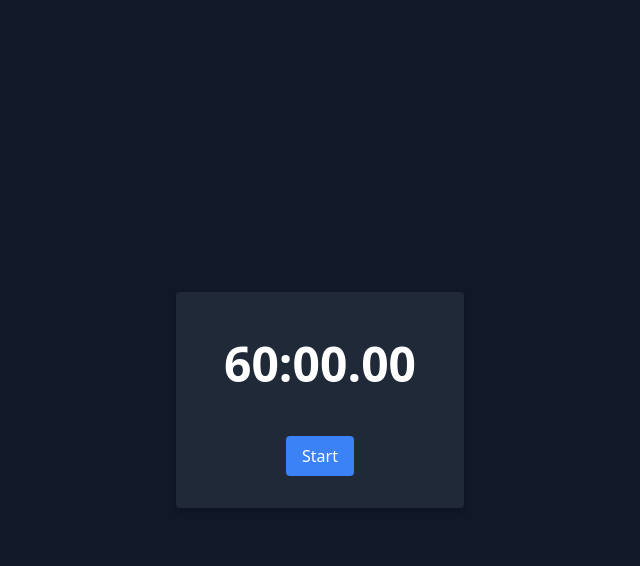
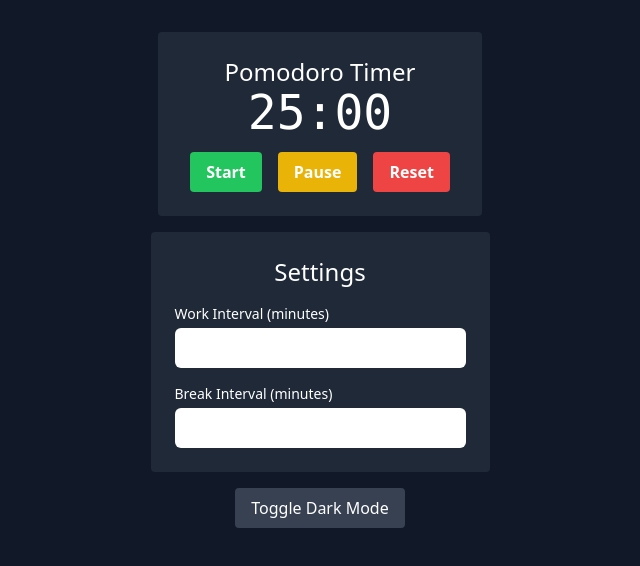
Before and after one commit to ojuan19/sample-backend, a React (Vite) app: page / in a window 1280 px wide. Shown: the top 566 px of the page, without its empty margins (320-960 px from the left). Built offline with nearby package versions, Linux system fonts and the light colour scheme.

Commit message:
Reset repo and add my new files

```diff
--- a/src/App.tsx
+++ b/src/App.tsx
@@ -1,48 +1,22 @@
 import React, { useState, useEffect } from 'react';
-import TimerDisplay from './components/TimerDisplay';
-import TimerControls from './components/TimerControls';
-import { formatTime } from './utils/time';
+import Timer from './components/Timer';
+import Settings from './components/Settings';
+import DarkModeToggle from './components/DarkModeToggle';
 
 const App: React.FC = () => {
-  const [timeRemaining, setTimeRemaining] = useState<number>(3600000); // 60 minutes in milliseconds
-  const [isRunning, setIsRunning] = useState<boolean>(false);
+  const [isDarkMode, setIsDarkMode] = useState<boolean>(true);
 
   useEffect(() => {
-    let interval: NodeJS.Timeout | null = null;
+    document.documentElement.classList.toggle('dark', isDarkMode);
+  }, [isDarkMode]);
 
-    if (isRunning) {
-      interval = setInterval(() => {
-        setTimeRemaining((prevTime) => {
-          if (prevTime <= 0) {
-            clearInterval(interval!);
-            return 0;
-          }
-          return prevTime - 1;
-        });
-      }, 1);
-    } else if (!isRunning && interval) {
-      clearInterval(interval);
-    }
-
-    return () => {
-      if (interval) clearInterval(interval);
-    };
-  }, [isRunning]);
-
-  const handleStart = () => {
-    setIsRunning(true);
-  };
-
-  const handlePause = () => {
-    setIsRunning(false);
-  };
+  const toggleDarkMode = () => setIsDarkMode(prevMode => !prevMode);
 
   return (
-    <div className="flex items-center justify-center min-h-screen bg-gray-900">
-      <div className="bg-gray-800 p-8 rounded shadow-md">
-        <TimerDisplay timeRemaining={timeRemaining} />
-        <TimerControls isRunning={isRunning} onStart={handleStart} onPause={handlePause} />
-      </div>
+    <div className="min-h-screen bg-gray-900 text-white flex flex-col items-center pt-8">
+      <Timer />
+      <Settings />
+      <DarkModeToggle toggleDarkMode={toggleDarkMode} />
     </div>
   );
 };
--- /dev/null
+++ b/src/components/DarkModeToggle.tsx
@@ -0,0 +1,13 @@
+import React from 'react';
+
+const DarkModeToggle: React.FC<{ toggleDarkMode: () => void }> = ({ toggleDarkMode }) => {
+  return (
+    <div className="flex justify-center mt-4">
+      <button onClick={toggleDarkMode} className="bg-gray-700 hover:bg-gray-900 text-white py-2 px-4 rounded">
+        Toggle Dark Mode
+      </button>
+    </div>
+  );
+};
+
+export default DarkModeToggle;
--- /dev/null
+++ b/src/components/Settings.tsx
@@ -0,0 +1,32 @@
+import React, { useState } from 'react';
+
+const Settings: React.FC = () => {
+  const [workInterval, setWorkInterval] = useState<number>(25);
+  const [breakInterval, setBreakInterval] = useState<number>(5);
+
+  return (
+    <div className="flex flex-col items-center bg-gray-800 text-white p-6 mt-4 rounded">
+      <h2 className="text-2xl">Settings</h2>
+      <div className="mt-4">
+        <label className="block text-sm">Work Interval (minutes)</label>
+        <input
+          type="number"
+          value={workInterval}
+          onChange={(e) => setWorkInterval(parseInt(e.target.value))}
+          className="mt-1 block w-full pl-3 pr-12 py-2 text-base border-gray-300 rounded-md"
+        />
+      </div>
+      <div className="mt-4">
+        <label className="block text-sm">Break Interval (minutes)</label>
+        <input
+          type="number"
+          value={breakInterval}
+          onChange={(e) => setBreakInterval(parseInt(e.target.value))}
+          className="mt-1 block w-full pl-3 pr-12 py-2 text-base border-gray-300 rounded-md"
+        />
+      </div>
+    </div>
+  );
+};
+
+export default Settings;
--- /dev/null
+++ b/src/components/Timer.tsx
@@ -0,0 +1,43 @@
+import React, { useState, useEffect } from 'react';
+
+const Timer: React.FC = () => {
+  const [timeLeft, setTimeLeft] = useState<number>(1500); // Default to 25 minutes
+  const [isRunning, setIsRunning] = useState<boolean>(false);
+
+  useEffect(() => {
+    if (!isRunning) return;
+
+    const interval = setInterval(() => {
+      setTimeLeft(prevTime => (prevTime > 0 ? prevTime - 1 : 0));
+    }, 1000);
+
+    return () => clearInterval(interval);
+  }, [isRunning]);
+
+  const startTimer = () => setIsRunning(true);
+  const pauseTimer = () => setIsRunning(false);
+  const resetTimer = () => {
+    setIsRunning(false);
+    setTimeLeft(1500);
+  };
+
+  const formatTime = (seconds: number) => {
+    const mins = Math.floor(seconds / 60);
+    const secs = seconds % 60;
+    return `${mins}:${secs < 10 ? '0' : ''}${secs}`;
+  };
+
+  return (
+    <div className="flex flex-col items-center bg-gray-800 text-white p-6 rounded">
+      <h2 className="text-2xl">Pomodoro Timer</h2>
+      <p className="text-5xl font-mono">{formatTime(timeLeft)}</p>
+      <div className="mt-4">
+        <button onClick={startTimer} className="bg-green-500 hover:bg-green-700 text-white font-bold py-2 px-4 rounded mx-2">Start</button>
+        <button onClick={pauseTimer} className="bg-yellow-500 hover:bg-yellow-700 text-white font-bold py-2 px-4 rounded mx-2">Pause</button>
+        <button onClick={resetTimer} className="bg-red-500 hover:bg-red-700 text-white font-bold py-2 px-4 rounded mx-2">Reset</button>
+      </div>
+    </div>
+  );
+};
+
+export default Timer;
--- a/src/components/TimerControls.tsx
+++ /dev/null
@@ -1,21 +0,0 @@
-import React from 'react';
-
-interface TimerControlsProps {
-  isRunning: boolean;
-  onStart: () => void;
-  onPause: () => void;
-}
-
-const TimerControls: React.FC<TimerControlsProps> = ({ isRunning, onStart, onPause }) => {
-  return (
-    <div className="flex justify-center space-x-4 mt-8">
-      {!isRunning ? (
-        <button onClick={onStart} className="bg-blue-500 text-white px-4 py-2 rounded">Start</button>
-      ) : (
-        <button onClick={onPause} className="bg-red-500 text-white px-4 py-2 rounded">Pause</button>
-      )}
-    </div>
-  );
-};
-
-export default TimerControls;
--- a/src/components/TimerDisplay.tsx
+++ /dev/null
@@ -1,23 +0,0 @@
-import React from 'react';
-
-interface TimerDisplayProps {
-  timeRemaining: number; // in milliseconds
-}
-
-const TimerDisplay: React.FC<TimerDisplayProps> = ({ timeRemaining }) => {
-  const minutes = Math.floor(timeRemaining / 60000);
-  const seconds = Math.floor((timeRemaining % 60000) / 1000);
-  const milliseconds = timeRemaining % 1000;
-
-  return (
-    <div className="text-white text-center p-4">
-      <div className="text-5xl font-bold">
-        {minutes}:{seconds < 10 ? `0${seconds}` : seconds}.{
-          milliseconds < 100 ? `0${milliseconds}` : milliseconds
-        }
-      </div>
-    </div>
-  );
-};
-
-export default TimerDisplay;
--- a/src/utils/time.ts
+++ /dev/null
@@ -1,6 +0,0 @@
-export const formatTime = (time: number) => {
-  const minutes = Math.floor(time / 60000);
-  const seconds = Math.floor((time % 60000) / 1000);
-  const milliseconds = time % 1000;
-  return `${minutes}:${seconds < 10 ? `0${seconds}` : seconds}.${milliseconds < 100 ? `0${milliseconds}` : milliseconds}`;
-};
```
